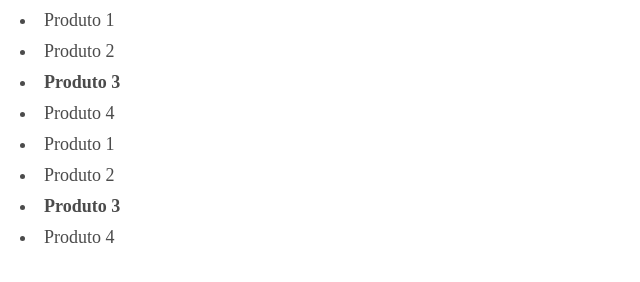
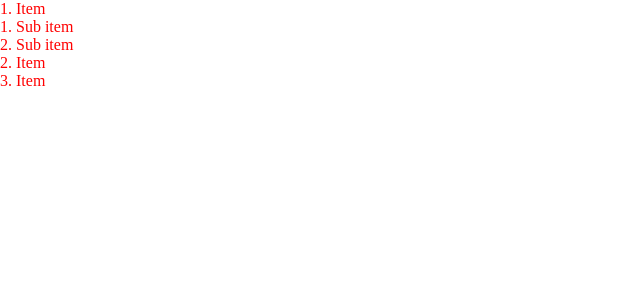
Before and after one commit to TBohonoss/Aulas_de_CSS, a plain HTML site: page index.html in a window 1280 px wide. Shown: the whole page, without its empty margins (0-640 px from the left). Drawn offline with Linux system fonts and the light colour scheme.

Commit message:
Inserindo a lista_ol

```diff
--- a/css/style.css
+++ b/css/style.css
@@ -11,18 +11,10 @@ html, body{
 	height: 100%;
 }
 
-.lista, .lista_2{
+ol{
 	list-style-position: inside;
-	list-style-type: disc;
-	margin-left: 20px;
 }
 
-.lista .item_3, .lista_2 .item_3{
-	font-weight: bold;
+ol > li{
+	color:red;
 }
-
-.lista li, .lista_2 li{
-	font-size: 18px;
-	color: #4b4b4b;
-	margin-top: 10px;
-}
--- a/index.html
+++ b/index.html
@@ -9,19 +9,17 @@
 
 	<body>
 
-		<ul class="lista">
-			<li>Produto 1</li>
-			<li>Produto 2</li>
-			<li class="item_3">Produto 3</li>
-			<li>Produto 4</li>
-		</ul><!--lista-->
-
-		<ul class="lista_2">
-			<li>Produto 1</li>
-			<li>Produto 2</li>
-			<li class="item_3">Produto 3</li>
-			<li>Produto 4</li>
-		</ul><!--lista_2-->
+		<ol>
+			<li>
+				Item
+				<ol>
+					<li>Sub item</li>
+					<li>Sub item</li>
+				</ol>
+			</li>
+			<li>Item</li>
+			<li>Item</li>
+		</ol>
 
 	</body>
 
```
